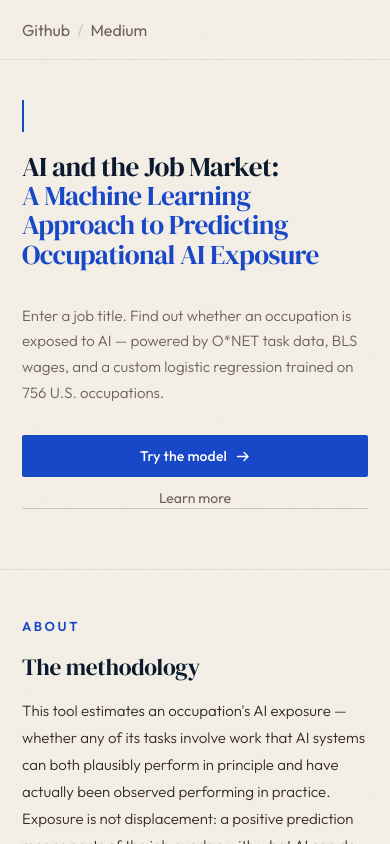
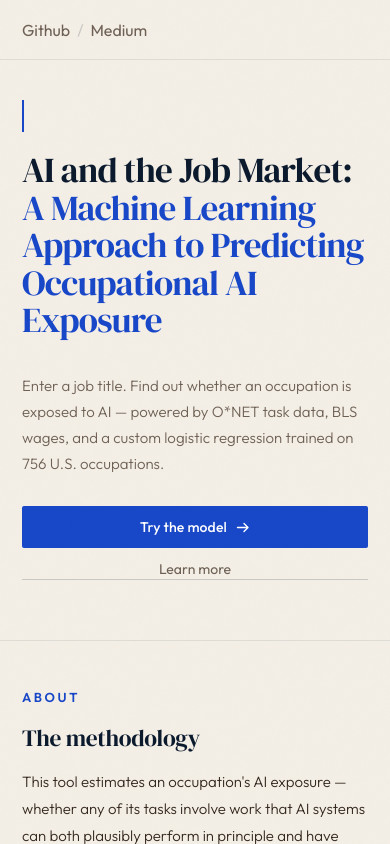
Before and after one commit to kseniiaoblasova/Occupational-AI-Exposure, a React (Vite) app in the folder frontend/: page / in a window 390 px wide. Shown: the top 844 px of the page. Built offline with nearby package versions, Linux system fonts and the light colour scheme; no server answers.

Commit message:
Change the title font for phone view

```diff
--- a/frontend/src/index.css
+++ b/frontend/src/index.css
@@ -880,9 +880,9 @@ body {
     margin-bottom: 20px;
   }
 
-  /* Hero title: smaller, natural line breaks */
+  /* Hero title: larger so each line is shorter → more vertical stacking */
   .hero-title {
-    font-size: clamp(26px, 7vw, 38px);
+    font-size: clamp(32px, 9vw, 42px);
     margin-bottom: 20px;
   }
 
@@ -930,10 +930,16 @@ body {
     font-size: 15px;
   }
 
-  /* References: full width */
+  /* References: full width, prevent link overflow */
   .references {
     max-width: 100%;
     font-size: 14px;
+    overflow-wrap: break-word;
+    word-break: break-word;
+  }
+
+  .references a {
+    word-break: break-all;
   }
 
   /* Stats: smaller numbers */
```
